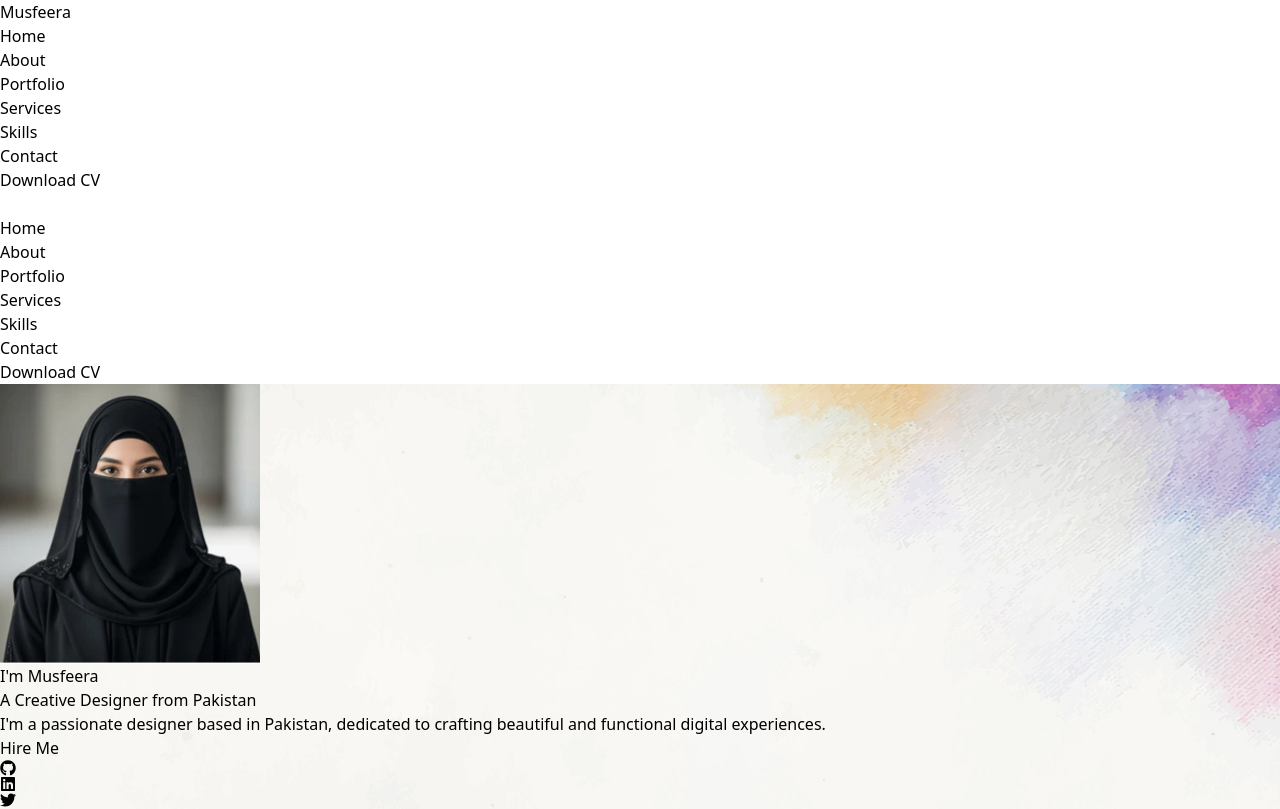
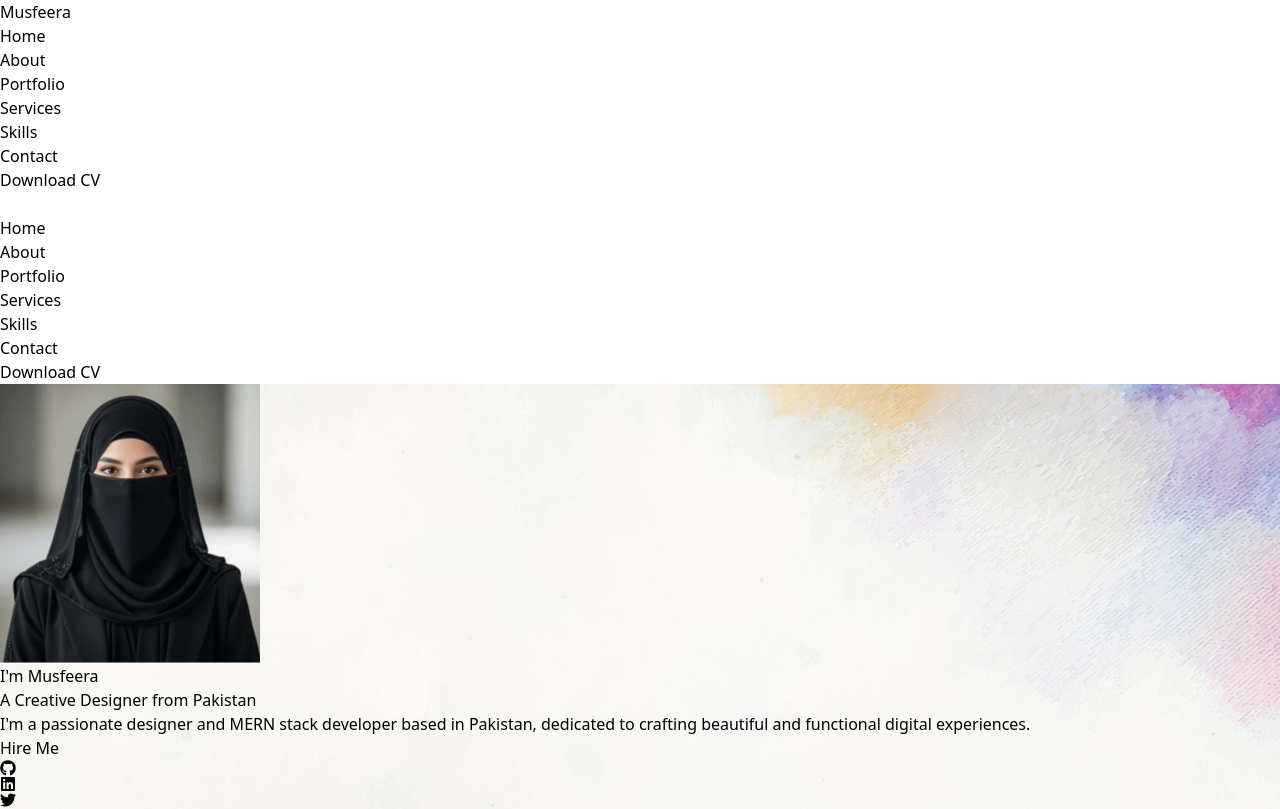
Before and after one commit to musfeerakhalid375-source/portfolio, a React (Vite) app: page / in a window 1280 px wide. Shown: the top 809 px of the page. Built offline with nearby package versions, Linux system fonts and the light colour scheme.

Commit message:
hme heading

```diff
--- a/src/component/Home.jsx
+++ b/src/component/Home.jsx
@@ -43,8 +43,8 @@ const Home = () => {
           </p>
 
           <p className="text-gray-600 leading-relaxed max-w-md">
-            I'm a passionate designer based in Pakistan, dedicated to crafting
-            beautiful and functional digital experiences.
+           I'm a passionate designer and MERN stack developer based in Pakistan, dedicated to
+            crafting beautiful and functional digital experiences.
           </p>
 
           <div className="flex flex-wrap items-center gap-4 mt-2">
```
